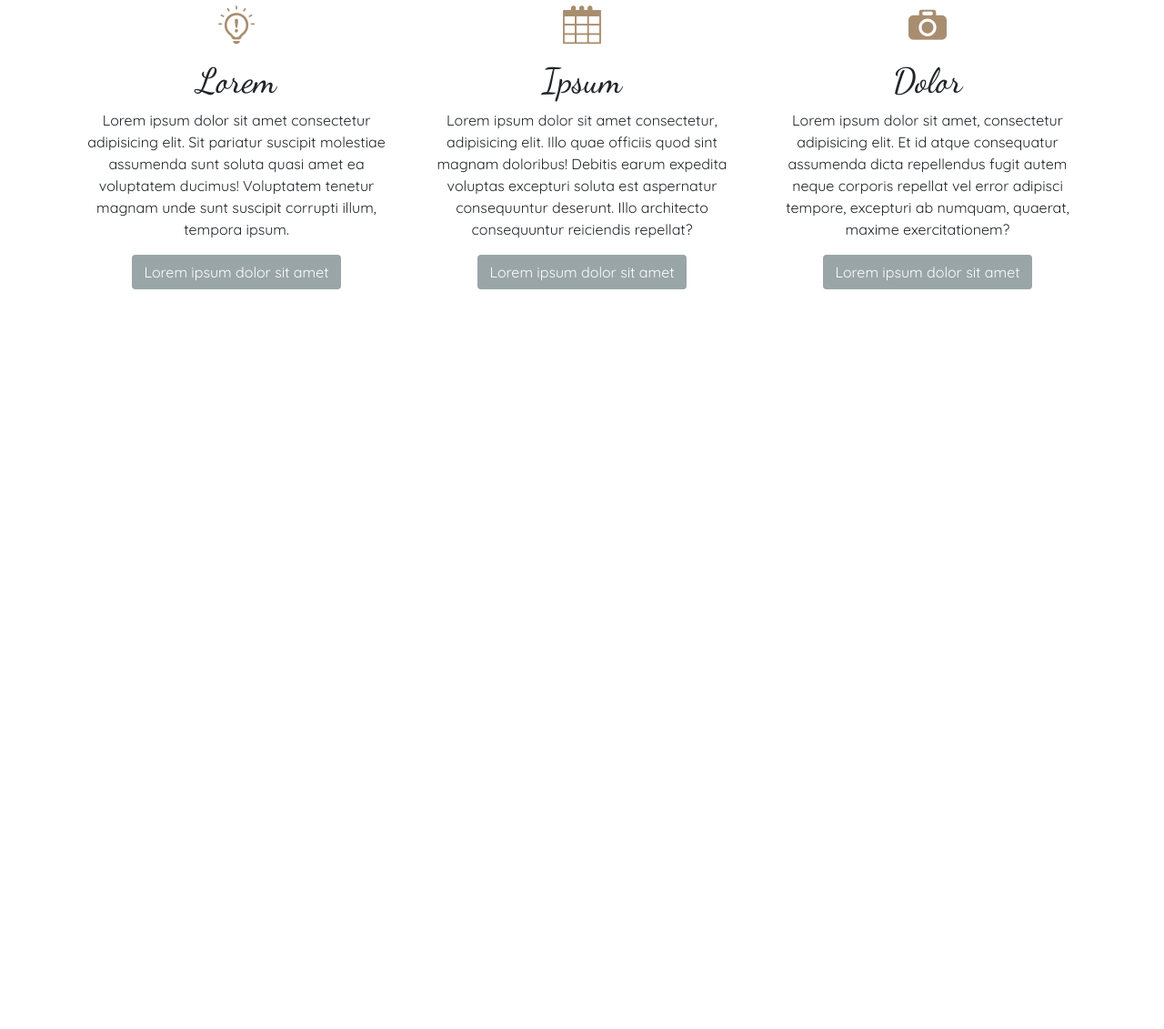
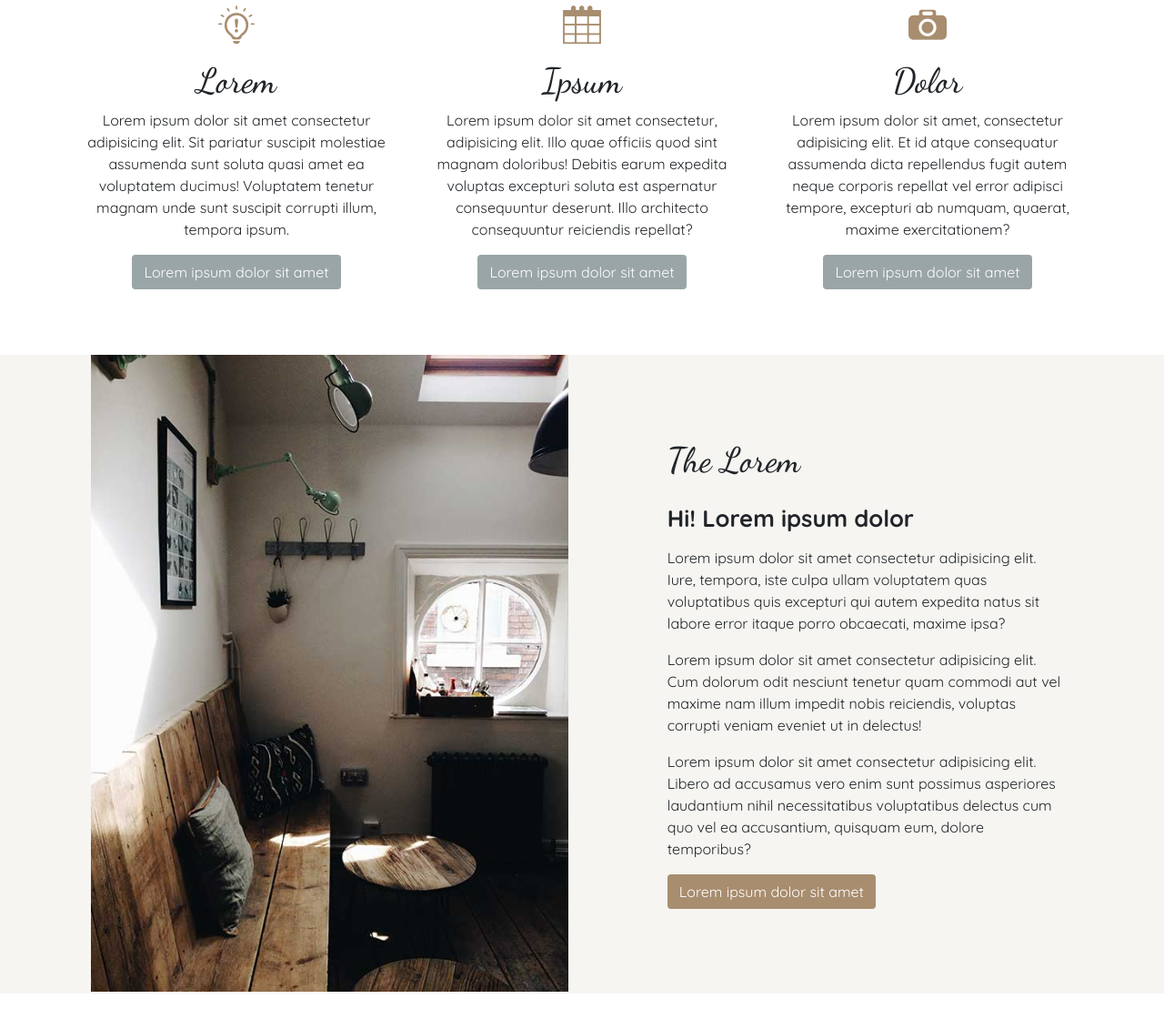
Before and after one commit to irenews/rustic-landing, a plain HTML site: page index.html in a window 1280 px wide. Shown: the part 725-1856 px from the top of the page at 91% size. Before the commit the page ends 1067 px from the top, so only its background shows below. Drawn offline with nearby package versions, Linux system fonts and the light colour scheme.

Commit message:
+Seccion Imagen-Texto

```diff
--- a/assets/css/style.css
+++ b/assets/css/style.css
@@ -11,6 +11,11 @@ h3 {
     font-family: 'Dancing Script', cursive;
     font-size: 38px;
 }
+h4 {
+    font-size: 1.6rem;
+    font-weight: 700;
+ }
+
 @media (max-width: 768px) {
     h1, h2 { font-size: 1.5rem;}
     p { font-size: 15px;}
@@ -31,6 +36,8 @@ h3 {
 
     /* Colours - hover */
     .c-brown_h:hover { color: #a88d6f; }
+    .bg-brown_h:hover { background: #a88d6f; }
+    .bg-blue_h:hover { background: #9aa5a7; }
     .c-black_h:hover { color: #242424; }
 
 /* Header */
@@ -62,3 +69,11 @@ header #banner #h1 {
     left: 0;
     margin: auto;
 }
+
+/* Section image-text */
+#image-text .dk-l-image img {
+    max-height: 700px !important;
+}
+#image-text .r-text {
+    padding: 15%;
+}
--- a/index.html
+++ b/index.html
@@ -75,7 +75,7 @@
     </header>
 
     <!-- 3 Icons-->
-    <section id="icons">
+    <section id="icons" class="my-5">
       <div class="container">
         <h2 class="text-center font-weight-bold my-5">Lorem, ipsum dolor sit amet consectetur adipisicing elit</h2>
         <div class="row">
@@ -83,23 +83,51 @@
               <p><i class="icofont-bulb-alt icofont-3x c-brown"></i></p>
               <h3 class="">Lorem</h3>
               <p>Lorem ipsum dolor sit amet consectetur adipisicing elit. Sit pariatur suscipit molestiae assumenda sunt soluta quasi amet ea voluptatem ducimus! Voluptatem tenetur magnam unde sunt suscipit corrupti illum, tempora ipsum.</p>
-              <button type="button" class="btn text-white bg-blue">Lorem ipsum dolor sit amet</button>
+              <button type="button" class="btn text-white bg-blue bg-brown_h">Lorem ipsum dolor sit amet</button>
             </div>
             <div class="col-sm text-center my-4">
               <p><i class="icofont-calendar icofont-3x c-brown"></i></p>
               <h3>Ipsum</h3>
               <p>Lorem ipsum dolor sit amet consectetur, adipisicing elit. Illo quae officiis quod sint magnam doloribus! Debitis earum expedita voluptas excepturi soluta est aspernatur consequuntur deserunt. Illo architecto consequuntur reiciendis repellat?</p>
-              <button type="button" class="btn text-white bg-blue">Lorem ipsum dolor sit amet</button>
+              <button type="button" class="btn text-white bg-blue bg-brown_h">Lorem ipsum dolor sit amet</button>
             </div>
             <div class="col-sm text-center my-4">
-              <p><i class="icofont-camera icofont-3x c-brown"></i></p>
+              <p><i class="icofont-camera icofont-3x c-brown "></i></p>
               <h3>Dolor</h3>
               <p>Lorem ipsum dolor sit amet, consectetur adipisicing elit. Et id atque consequatur assumenda dicta repellendus fugit autem neque corporis repellat vel error adipisci tempore, excepturi ab numquam, quaerat, maxime exercitationem?</p>
-              <button type="button" class="btn text-white bg-blue">Lorem ipsum dolor sit amet</button>
+              <button type="button" class="btn text-white bg-blue bg-brown_h">Lorem ipsum dolor sit amet</button>
             </div>
         </div>
       </div>
     </section>
+
+    <!-- Section image-text -->
+    <section id="image-text" class="my-6 bg-cream container-fluid">
+      <div class="row">
+        <div class="d-block col-md p-0">
+          <div class="dk-l-image d-none d-md-block text-right">
+            <img src="assets/img/image01.jpg" class="img-fluid" alt="Responsive image">
+          </div>
+          <div class="mb-l-image d-block d-md-none text-center">
+            <img src="assets/img/image01-mb.jpg" class="img-fluid" alt="Responsive image">
+          </div>
+        </div>
+        <div class="d-block col-md text-left">
+          <div class="r-text">
+            <h3 class="mb-4">The Lorem</h3>
+            <h4 class="mb-3">Hi! Lorem ipsum dolor</h4>
+            <p>Lorem ipsum dolor sit amet consectetur adipisicing elit. Iure, tempora, iste culpa ullam voluptatem quas voluptatibus quis excepturi qui autem expedita natus sit labore error itaque porro obcaecati, maxime ipsa?</p>
+            <p>Lorem ipsum dolor sit amet consectetur adipisicing elit. Cum dolorum odit nesciunt tenetur quam commodi aut vel maxime nam illum impedit nobis reiciendis, voluptas corrupti veniam eveniet ut in delectus!</p>
+            <p>Lorem ipsum dolor sit amet consectetur adipisicing elit. Libero ad accusamus vero enim sunt possimus asperiores laudantium nihil necessitatibus voluptatibus delectus cum quo vel ea accusantium, quisquam eum, dolore temporibus?</p>
+
+            <button type="button" class="btn text-white bg-brown bg-blue_h">Lorem ipsum dolor sit amet</button>
+          </div>
+        </div>
+      </div>
+    </section>
+
+    <!-- Section text-image -->
+    <section id="text-image" class="my-5"></section>
 
 
 
```
Also changed, not shown: assets/img/image01-mb.jpg (added), assets/img/image01.jpg (added), assets/img/image02-mb.jpg (added), assets/img/image02.jpg (added).
